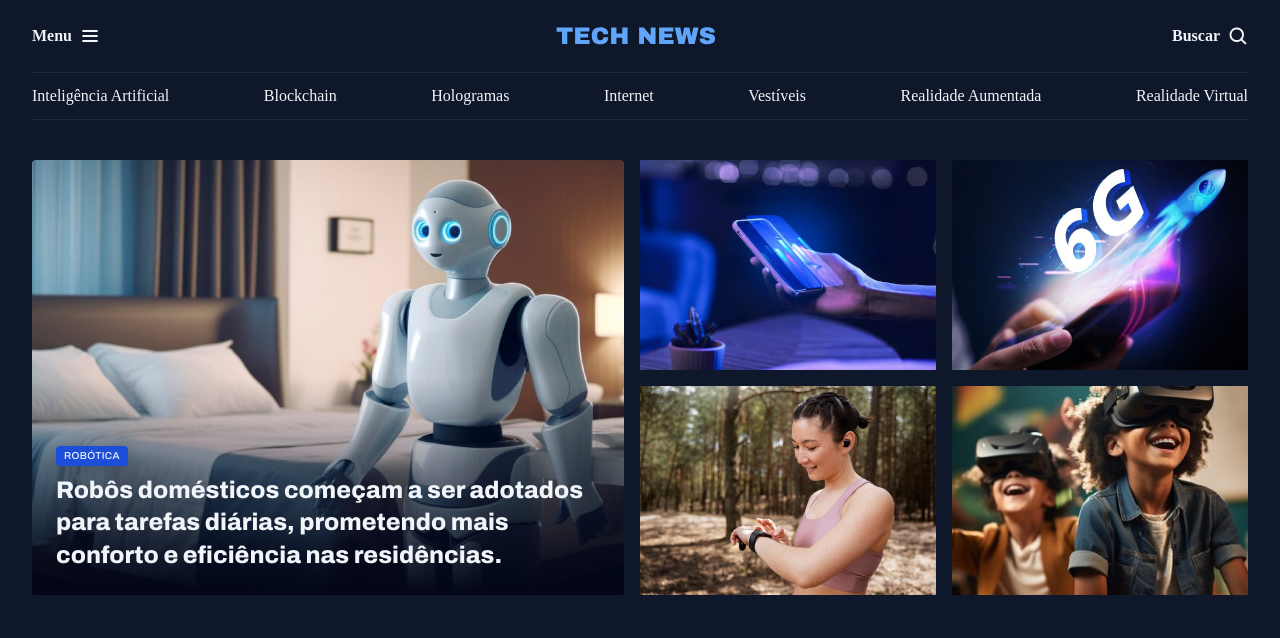
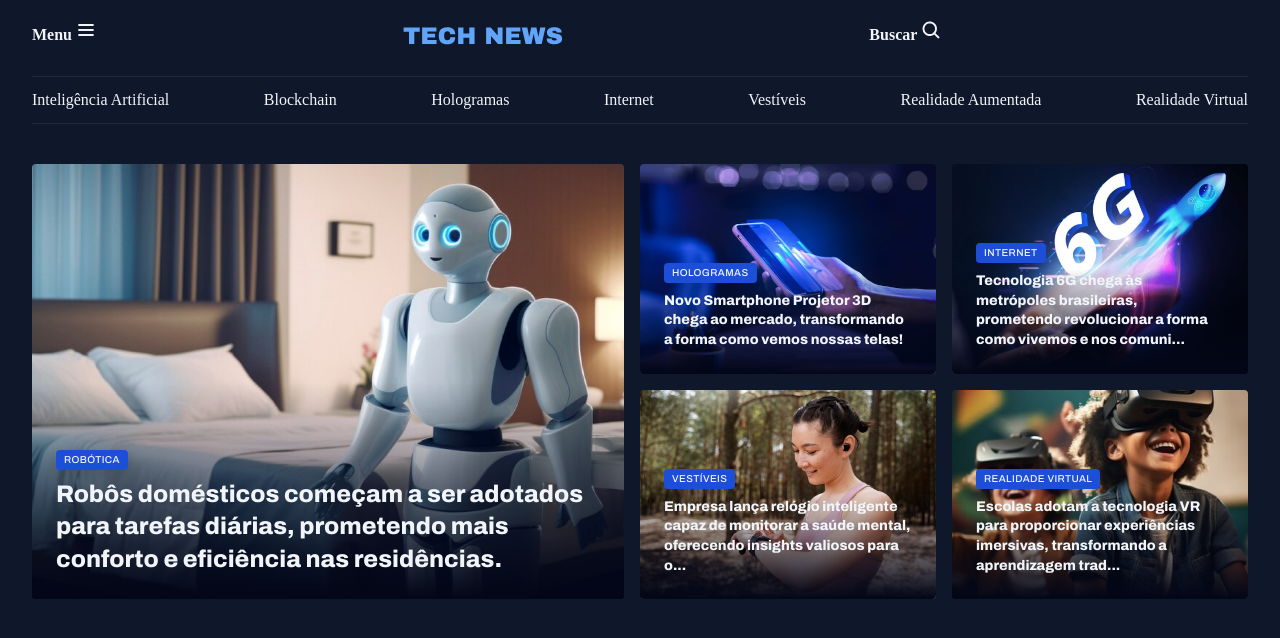
Before and after one commit to karinecord/PracticalJavaScriptChallenges, a plain HTML site: page tech_news_portal/index.html in a window 1280 px wide. Drawn offline with Linux system fonts and the light colour scheme; a web font is replaced by a local one.

Commit message:
Finish highlight section

```diff
--- a/tech_news_portal/index.html
+++ b/tech_news_portal/index.html
@@ -18,17 +18,17 @@
 <body>
   <header class="container">
     <nav id="primary" class="grid grid-flow-col">
-      <div>
+      <figure>
         <strong>Menu</strong>
         <img src="assets/icons/List.svg" alt="Ícone de lupa para pesquisa">
-      </div>
-      <div>
+      </figure>
+      <figure>
         <img src="assets/Logo.svg" alt="Ícone de lupa para pesquisa">
-      </div>
-      <div>
+      </figure>
+      <figure>
         <strong>Buscar</strong>
         <img src="assets/icons/MagnifyingGlass.svg" alt="Ícone de lupa para pesquisa">
-      </div>
+      </figure>
     </nav>
     <nav id="secondary" class="grid grid-flow-col">
       <a href="#">Inteligência Artificial</a>
@@ -43,7 +43,7 @@
   <main class="grid container">
     <section id="featured" class="grid grid-flow-col gap-16">
       <figure class="card">
-        <img src="assets/images/Image 01.png" alt="">
+        <img src="assets/images/Image 01.png" alt=" Robôs domésticos começam a ser adotados para tarefas diárias, prometendo mais conforto e eficiência nas residências.">
 
         <figcaption>
           <span class="content-tag">robótica</span>
@@ -55,22 +55,52 @@
         </figcaption>
       </figure>
       <div class="grid grid-cols-2 gap-16">
-        <div>
-          <img src="assets/images/Image 02.png" alt="">
-        </div>
-        <div>
-          <img src="assets/images/Image 03.png" alt="">
-        </div>
-        <div>
-          <img src="assets/images/Image 04.png" alt="">
-        </div>
-        <div>
-          <img src="assets/images/Image 05.png" alt="">
-        </div>
+        <figure class="card">
+          <img src="assets/images/Image 02.png"
+            alt="Novo Smartphone Projetor 3D chega ao mercado, transformando a forma como vemos nossas telas!">
+
+          <figcaption>
+            <span class="content-tag">hologramas</span>
+            <h2 class="text-lg">
+              Novo Smartphone Projetor 3D chega ao mercado, transformando a forma como vemos nossas telas!
+            </h2>
+          </figcaption>
+        </figure>
+        <figure class="card">
+          <img src="assets/images/Image 03.png"
+            alt="Tecnologia 6G chega às metrópoles brasileiras, prometendo revolucionar a forma como vivemos e nos comunicamos.">
+
+          <figcaption>
+            <span class="content-tag">internet</span>
+            <h2 class="text-lg">
+              Tecnologia 6G chega às metrópoles brasileiras, prometendo revolucionar a forma como vivemos e nos
+              comuni...
+            </h2>
+          </figcaption>
+        </figure>
+        <figure class="card">
+          <img src="assets/images/Image 04.png"
+            alt="Empresa lança relógio inteligente capaz de monitorar a saúde mental, oferecendo insights valiosos para o...">
+
+          <figcaption>
+            <span class="content-tag">vestíveis</span>
+            <h2 class="text-lg">
+              Empresa lança relógio inteligente capaz de monitorar a saúde mental, oferecendo insights valiosos para o... </h2>
+          </figcaption>
+        </figure>
+        <figure class="card">
+          <img src="assets/images/Image 05.png"
+            alt="Escolas adotam a tecnologia VR para proporcionar experiências imersivas, transformando a aprendizagem trad...">
+
+          <figcaption>
+            <span class="content-tag">realidade virtual</span>
+            <h2 class="text-lg">
+              Escolas adotam a tecnologia VR para proporcionar experiências imersivas, transformando a aprendizagem
+              trad... </h2>
+          </figcaption>
+        </figure>
       </div>
     </section>
-
   </main>
 </body>
-
 </html>
--- a/tech_news_portal/styles/global.css
+++ b/tech_news_portal/styles/global.css
@@ -56,12 +56,27 @@
 }
 
 .content-tag {
+  /* inline-block: se comporta como texto (fica na mesma linha) mas aceita width/height/padding */
   display: inline-block;
+
+  /* cor de fundo usando a variavel definida no :root */
   background-color: var(--brand-color-dark);
+
+  /* padding: espaco interno. 4px em cima/baixo, 8px nas laterais */
   padding: 4px 8px;
+
+  /* arredonda os cantos do elemento */
   border-radius: 4px;
+
+  /* font: shorthand para peso (500), tamanho (10px), altura de linha (1.2) e familia */
   font: 500 10px/1.2 var(--font-family);
+
+  /* transforma todas as letras em maiusculo */
   text-transform: uppercase;
+
+  /* espacamento entre letras (tracking). em = relativo ao tamanho da fonte */
   letter-spacing: 0.04em;
-  box-shadow:  0px 4px 16px rgba(2, 6, 23, 0.25);
+
+  /* sombra: deslocamento-x deslocamento-y desfoque cor-com-opacidade */
+  box-shadow: 0px 4px 16px rgba(2, 6, 23, 0.25);
 }
--- a/tech_news_portal/styles/header.css
+++ b/tech_news_portal/styles/header.css
@@ -1,24 +1,44 @@
+/* nav principal: logo, menu e busca */
 #primary {
+  /* padding-block: espaco interno em cima e embaixo (equivale a padding-top + padding-bottom) */
   padding-block: 20px;
 
+  /* nesting css: estiliza divs filhas direto dentro do seletor pai, sem repetir #primary */
   div {
+    /* flex: coloca os filhos (icone + texto) lado a lado */
     display: flex;
+
+    /* centraliza os itens verticalmente */
     align-items: center;
+
+    /* espaco entre os filhos (icone e texto) */
     gap: 8px;
   }
 
-  /*nesting css*/
+  /* nth-child(2): seleciona o segundo div (logo) */
   div:nth-child(2) {
+    /* margin-inline auto: empurra o elemento para o centro horizontalmente */
     margin-inline: auto;
   }
 
+  /* nth-child(3): seleciona o terceiro div (busca) */
   div:nth-child(3) {
+    /* justify-self end: alinha o item ao final do grid */
     justify-self: end;
   }
 }
-#secondary{
+
+/* nav secundaria: links de categorias */
+#secondary {
+  /* padding-block: espaco interno em cima e embaixo */
   padding-block: 14px;
+
+  /* border: linha de 1px solida usando a cor de separacao do :root */
   border: solid 1px var(--stroke-color);
+
+  /* border-inline none: remove a borda das laterais (esquerda e direita), deixa so em cima e embaixo */
   border-inline: none;
+
+  /* justify-content space-between: distribui os links com espaco igual entre eles */
   justify-content: space-between;
 }
```
Also changed, not shown: tech_news_portal/styles/index.css (+9 -0 lines).
